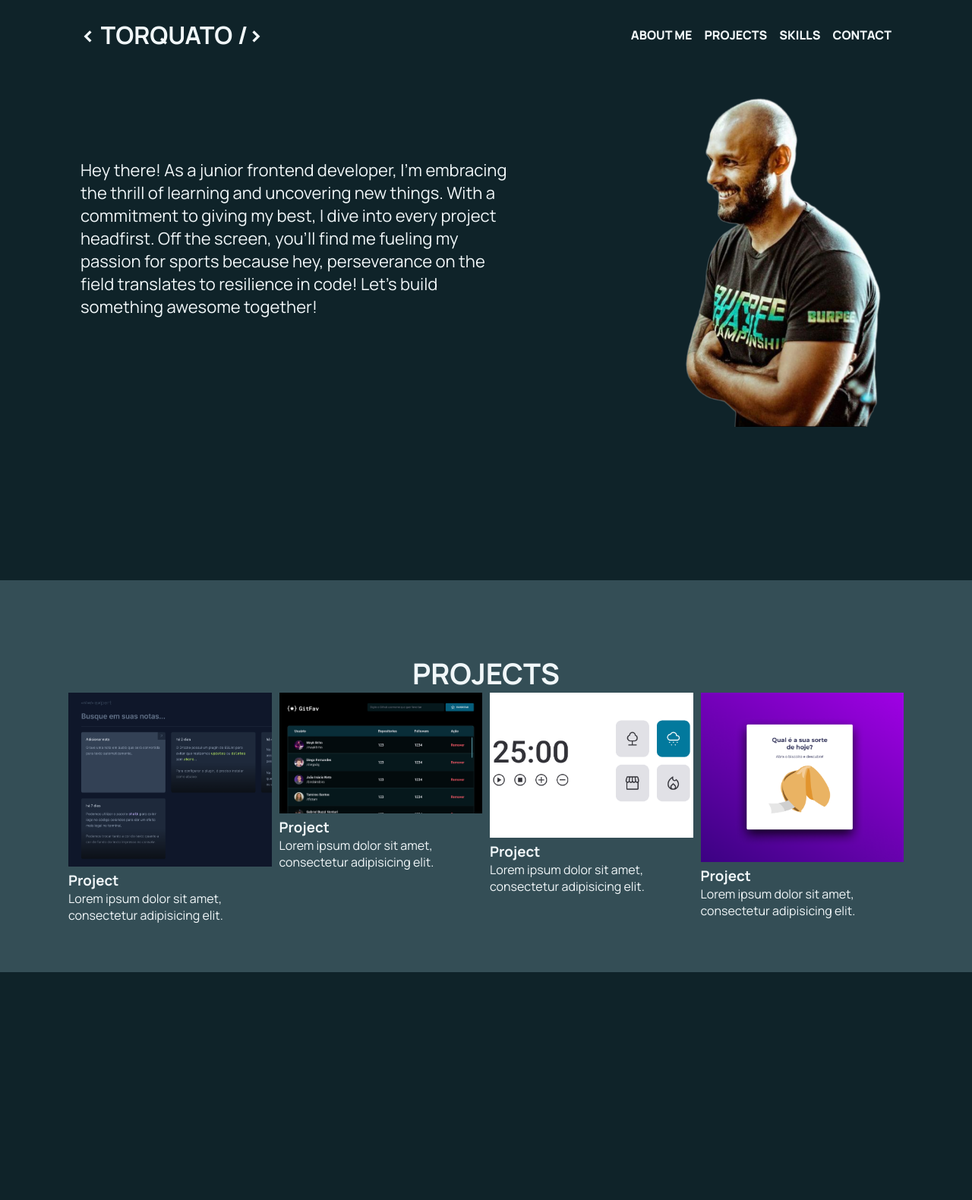
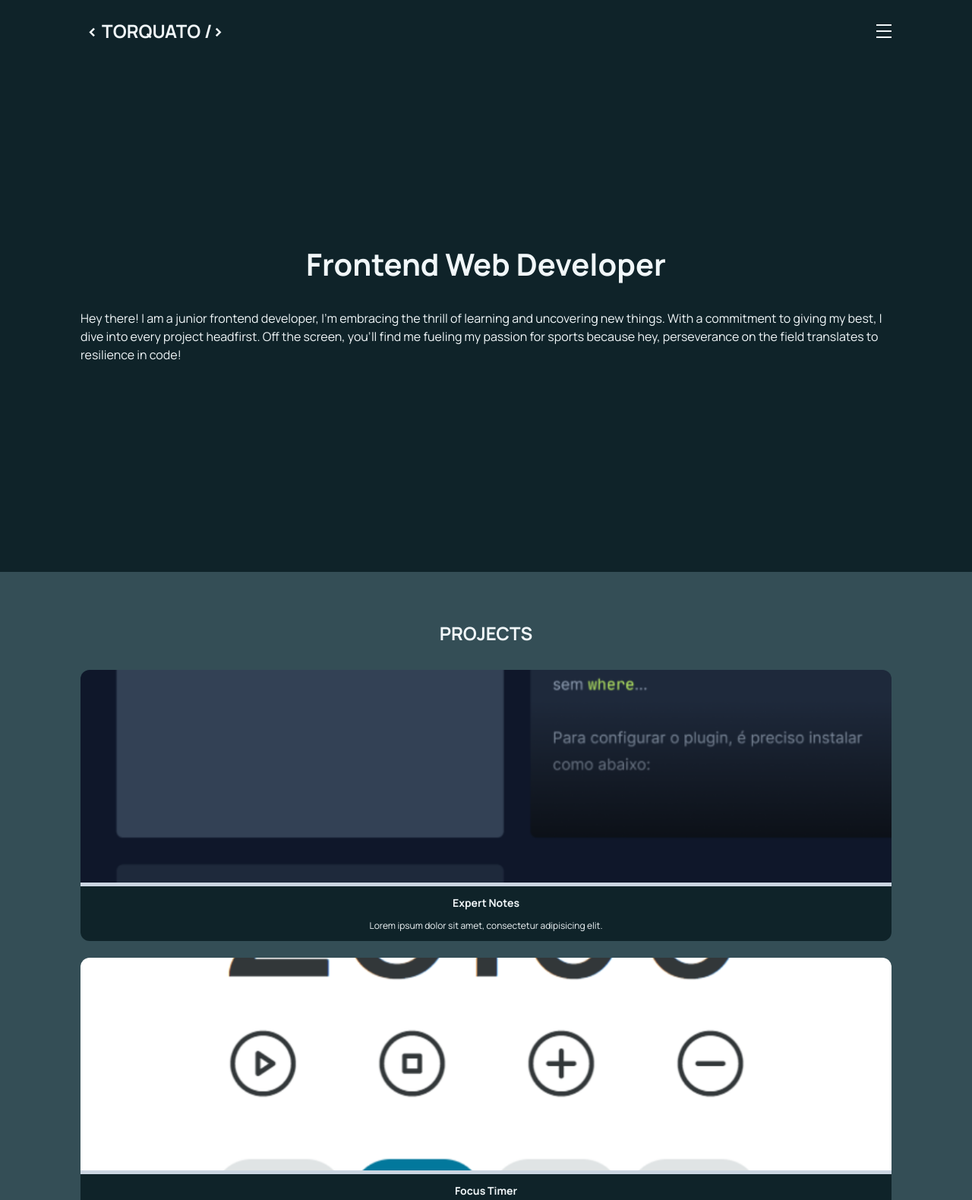
Before and after one commit to VitorTorquato/portifolio, a plain HTML site: page index.html in a window 1280 px wide. Shown: the top 1580 px of the page at 76% size. Before the commit the page ends 1280 px from the top, so only its background shows below. Drawn offline with Linux system fonts and the light colour scheme.

Commit message:
building

```diff
--- a/index.html
+++ b/index.html
@@ -6,6 +6,8 @@
     <title>Vitor Torquato</title>
     <link rel="stylesheet" href="style.css">
 
+    <script src="src/main.js" defer></script>
+
 </head>
 <body>
     <header>
@@ -13,7 +15,14 @@
             <div class="logo">
                 <h1><span><</span> TORQUATO <span>/></span></h1>
             </div>
-            <nav>
+
+
+
+            <button id="btnMenu" class="hamburguer">
+                <div class="bar"></div>
+            </button>
+
+            <nav class="mobile-nav">
                 <a href="#">About Me</a>
                 <a href="#">Projects</a>
                 <a href="#">Skills</a>
@@ -25,9 +34,10 @@
         <section class="about-me">
             <div class="container">
 
-                <p>Hey there! As a junior frontend developer, I'm embracing the thrill of learning and uncovering new things. With a commitment to giving my best, I dive into every project headfirst. Off the screen, you'll find me fueling my passion for sports because hey, perseverance on the field translates to resilience in code! Let's build something awesome together!</p>
+                <h1>Frontend Web Developer</h1>
+                <p>Hey there! I am a junior frontend developer, I'm embracing the thrill of learning and uncovering new things. With a commitment to giving my best, I dive into every project headfirst. Off the screen, you'll find me fueling my passion for sports because hey, perseverance on the field translates to resilience in code!</p>
 
-                <img  class="aboutme-img" src="assets/WhatsApp Image 2024-02-20 at 13.22.29.png" alt="Vitor Torquato photo">
+               <!-- <img  class="aboutme-img" src="assets/WhatsApp Image 2024-02-20 at 13.22.29.png" alt="Vitor Torquato photo">-->
             </div>
         </section>
 
@@ -38,37 +48,41 @@
                 <div class="projects-grid">
                     <div class="project-card">
                         <figure class="card-img">
-                            <img src="assets/expert-notes.png" alt="">
+                            <img src="assets/expert.notes-img.png" alt="expert notes image">
                         </figure>
+                        <div class="border"></div>
                         <figurecaption class="card-content">
-                            <h3>Project</h3>
+                            <h3>Expert Notes</h3>
                             <p>Lorem ipsum dolor sit amet, consectetur adipisicing elit. </p>
                         </figurecaption>
                     </div>
                     <div class="project-card">
                         <figure class="card-img">
-                            <img  src="assets/git-gavorites.png" alt="">
+                            <img src="assets/focus-timer-img.png" alt="focus timer image">
                         </figure>
+                        <div class="border"></div>
                         <figurecaption class="card-content">
-                            <h3>Project</h3>
+                            <h3>Focus Timer</h3>
                             <p>Lorem ipsum dolor sit amet, consectetur adipisicing elit. </p>
                         </figurecaption>
                     </div>
                     <div class="project-card">
                         <figure class="card-img">
-                            <img src="assets/FocusTimer.png" alt="">
+                          <img src="assets/calculate-img.png" alt="calculate image">
                         </figure>
+                        <div class="border"></div>
                         <figurecaption class="card-content">
-                            <h3>Project</h3>
+                            <h3>Calculater</h3>
                             <p>Lorem ipsum dolor sit amet, consectetur adipisicing elit. </p>
                         </figurecaption>
                     </div>
                     <div class="project-card">
                         <figure class="card-img">
-                            <img src="assets/fourtine-cookie.png" alt="">
+                            <img src="assets/photo-blog-img.png" alt="photo blog web site image">
                         </figure>
+                        <div class="border"></div>
                         <figurecaption class="card-content">
-                            <h3>Project</h3>
+                            <h3>Photo blog</h3>
                             <p>Lorem ipsum dolor sit amet, consectetur adipisicing elit. </p>
                         </figurecaption>
                     </div>
--- /dev/null
+++ b/src/main.js
@@ -0,0 +1,8 @@
+const btnMenu = document.getElementById('btnMenu');
+
+btnMenu.addEventListener('click' , () => {
+
+
+    document.querySelector('.hamburguer').classList.toggle('is-active');
+    document.querySelector('.mobile-nav').classList.toggle('is-active');
+})
--- a/style.css
+++ b/style.css
@@ -27,6 +27,215 @@ body{
     color: var(--text-color);
 
 }
+
+img{
+    width: 100%;
+}
+
+.container{
+   max-width: 1100px;
+    margin: 0 auto;
+    display: flex;
+    align-items: center;
+    justify-content: space-between;
+
+    padding: 6.4rem 1.6rem 6.4rem 1.6rem;
+}
+/*****header mobile****/
+.logo{
+    font-size: 1.2rem;
+}
+
+header .container{
+    padding: 2.4rem;
+}
+
+
+.hamburguer{
+    position: relative;
+    display: block;
+    width: 2rem;
+    cursor: pointer;
+
+
+    appearance: none;
+    background: none;
+    outline: none;
+    border: none;
+
+    position: relative;
+    top: 0;
+    right: 0;
+    z-index: 99;
+
+}
+
+.hamburguer .bar, .hamburguer::after, .hamburguer::before{
+    content: "";
+    display: block;
+    width: 100%;
+    height: 2px;
+    background-color:var(--text-color);
+    margin: 6px 8px;
+    transition: 0.4s;
+
+
+
+
+}
+
+.hamburguer.is-active::before{
+    transform: rotate(-45deg) translate(-6px,6px);
+
+
+
+
+}
+.hamburguer.is-active::after{
+    transform: rotate(45deg) translate(-5px,-5.5px);
+
+
+
+}
+
+.hamburguer.is-active .bar{
+    opacity: 0;
+}
+
+.mobile-nav{
+    display: none;
+}
+
+.mobile-nav{
+    position: fixed;
+
+    top: 0;
+    left: 100%;
+    width: 100%;
+    height: 100vh;
+    display: block;
+    z-index: 98;
+    background-color:var(--projects-container-color);
+    display: flex;
+    flex-direction: column;
+    justify-content: center;
+
+    transition: 0.4s;
+
+
+}
+
+.mobile-nav.is-active{
+    left: 0;
+
+
+}
+
+.mobile-nav a{
+    display: block;
+    width: 10.8rem;
+    max-width: 28rem;
+    margin: 0 auto 1.6rem;
+    padding: 1.2rem ;
+    text-transform: uppercase;
+
+
+    color: var(--text-color);
+    font-size: 1.6rem;
+    text-decoration: none;
+}
+
+.mobile-nav a:hover{
+    transform: scale(1.1);
+    font-weight: 700;
+}
+
+/****ABout me section****/
+
+.about-me .container{
+    min-height:84vh;
+    display: flex;
+    flex-direction: column;
+    justify-content: center;
+    gap: 3.2rem;
+
+    padding-top: 2.8rem;
+
+}
+
+.about-me .container h1{
+    font-size: 4rem;
+}
+
+.about-me  .container p{
+    font-size: 1.6rem;
+    line-height: 2.4rem;
+}
+
+
+/***Projects section*****/
+
+.projects{
+    background-color: var(--projects-container-color);
+
+}
+
+.projects .container{
+    display: flex;
+    flex-direction: column;
+}
+
+.projects .container h2{
+    text-transform: uppercase;
+    margin-bottom: 3.2rem;
+}
+
+.projects-grid{
+    width: 100%;
+    display: flex;
+    flex-direction: column;
+    gap: 2.2rem;
+
+}
+
+.project-card{
+
+    border-radius: 1.2rem;
+    overflow: hidden;
+
+}
+.card-img {
+    height: 28rem;
+}
+
+.card-img img{
+    object-fit: cover;
+    height: 100%;
+
+}
+
+.border{
+    width: 100%;
+    height: 5px;
+    background-color: #cbd5e1;
+}
+
+.card-content{
+    text-align: center;
+    display: block;
+    padding: 1.2rem;
+    background-color: var(--bg-color);
+
+    font-size: 1.2rem;
+
+}
+.card-content h3{
+    margin-bottom: 1.2rem;
+}
+
+
+
+/*
 img{
     max-width: 100%;
 }
@@ -36,19 +245,7 @@ img{
     object-fit: cover;
 
 }
-.container{
-    width: 1100px;
-    margin: 0 auto;
-    display: flex;
-    align-items: center;
-    justify-content: space-between;
 
-    padding: 0 1.6rem 0 1.6rem;
-}
-/******header****/
-header .container{
-    padding: 2.4rem 1.6rem;
-}
 
 nav{
     display: flex;
@@ -64,7 +261,7 @@ nav a:hover{
     transform: scale(1.1);
 }
 
-/*****About-me******/
+
 .about-me{
   min-height: 84vh;
 }
@@ -77,7 +274,7 @@ nav a:hover{
 
 
 
-/*****Projects*****/
+
 
 .projects{
     background-color: var(--projects-container-color);
@@ -102,3 +299,6 @@ nav a:hover{
     grid-template-columns: repeat(4 , 1fr);
     grid-gap: 1rem;
 }
+
+
+*/
```
Also changed, not shown: assets/FocusTimer.png (deleted), assets/calculate-img.png (added), assets/expert-notes.png (deleted), assets/expert.notes-img.png (added), assets/focus-timer-img.png (added), assets/fourtine-cookie.png (deleted), assets/git-gavorites.png (deleted), assets/photo-blog-img.png (added).
